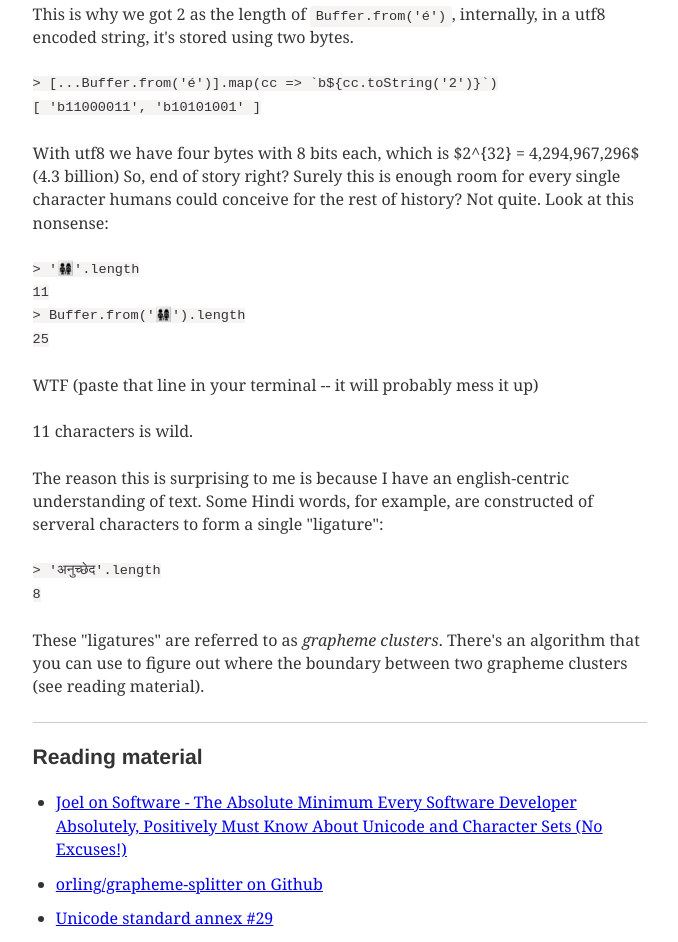
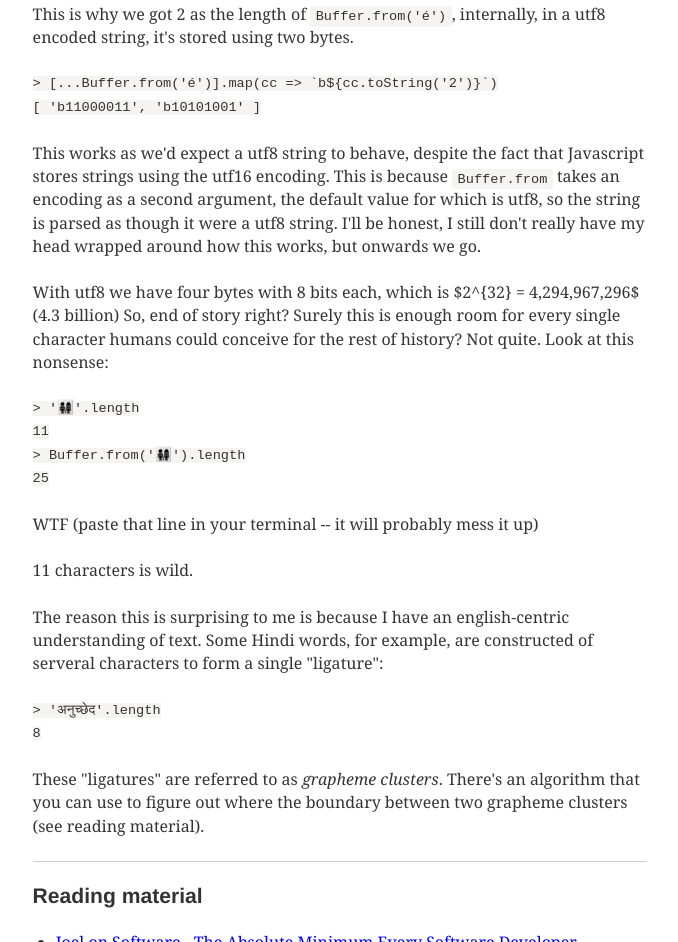
Before and after one commit to christianscott/christianfscott.com, a Gatsby site: page /bytes-code-points-graphemes/ in a window 1280 px wide. Shown: the part 1030-1972 px from the top of the page, without its empty margins (300-978 px from the left). Built offline with nearby package versions, Linux system fonts and the light colour scheme; Gatsby itself is replaced by a stand-in of ours; some packages are replaced by stand-ins of ours; code samples lack their colours; what typography-theme-github would draw is missing.

Commit message:
update unicode post

````diff
--- a/content/blog/bytes-code-points-graphemes/index.md
+++ b/content/blog/bytes-code-points-graphemes/index.md
@@ -42,6 +42,9 @@ This is why we got 2 as the length of `Buffer.from('é')`, internally, in a utf8
 [ 'b11000011', 'b10101001' ]
 ```
 
+This works as we'd expect a utf8 string to behave, despite the fact that Javascript stores strings using the utf16 encoding. This is because `Buffer.from` takes
+an encoding as a second argument, the default value for which is utf8, so the string is parsed as though it were a utf8 string. I'll be honest, I still don't
+really have my head wrapped around how this works, but onwards we go.
 
 With utf8 we have four bytes with 8 bits each, which is $2^{32} = 4,294,967,296$ (4.3 billion) So, end of story right? Surely this is enough room for every single character humans could conceive for the rest of history? Not quite. Look at this nonsense:
 
````
